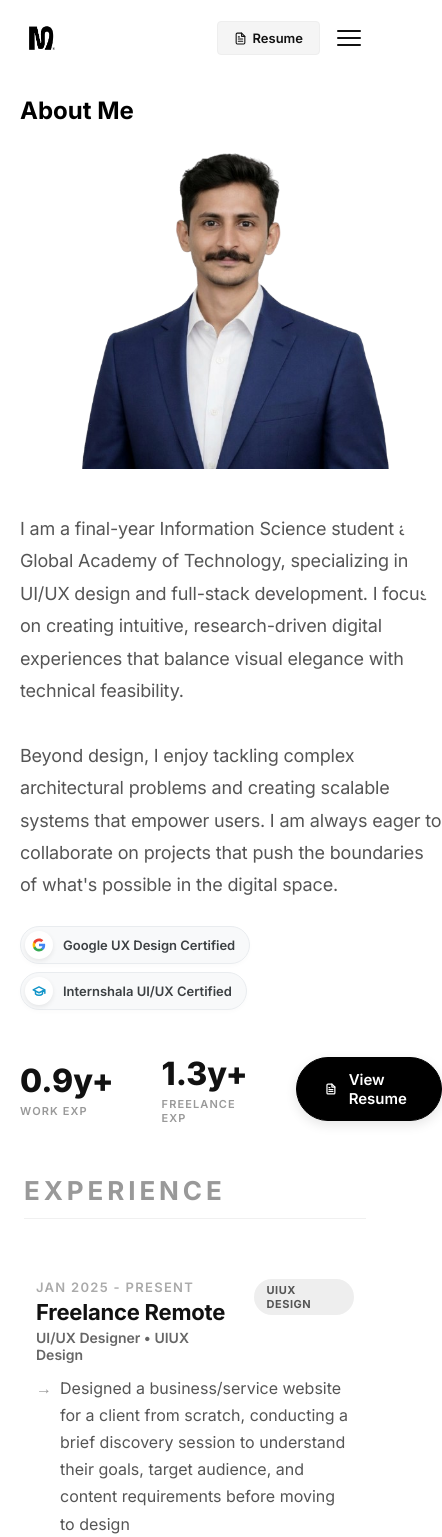
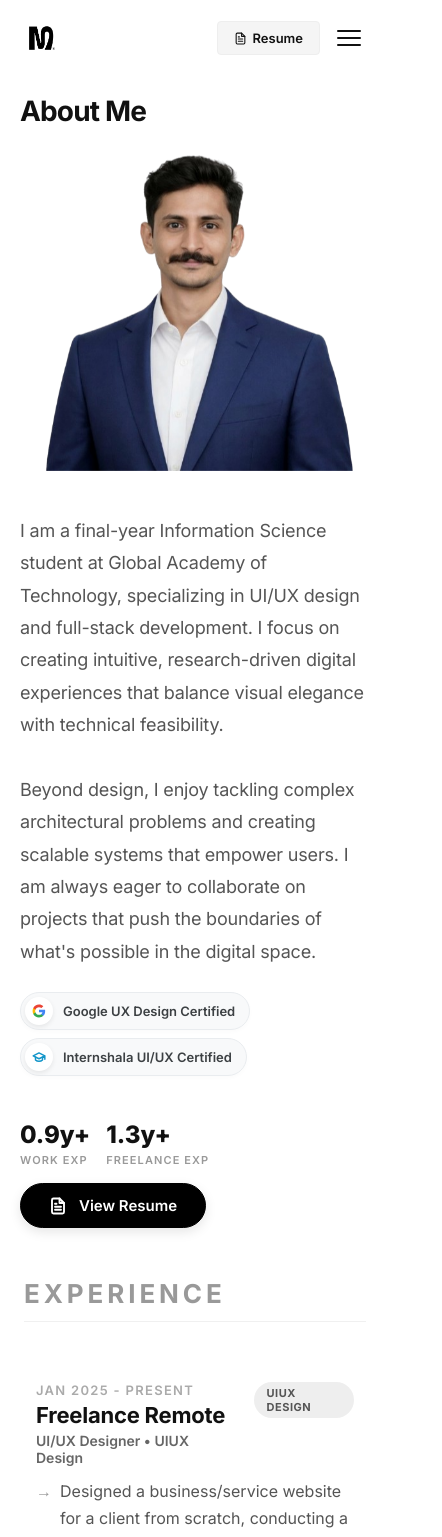
Before and after one commit to munirajubr/Portfolio, a React (Vite) app: page /about in a window 390 px wide. Shown: the top 1537 px of the page, 442 px wide, since content can reach past the window. Built offline with nearby package versions, Linux system fonts and the light colour scheme.

Commit message:
about section css update

```diff
--- a/src/index.css
+++ b/src/index.css
@@ -1295,13 +1295,14 @@ body {
   }
 
   .about-hero-row {
-    flex-direction: column-reverse; /* Put text below photo or keep consistent */
+    /* Keep horizontal on tablet, only stack on mobile */
+    flex-direction: row;
     gap: 40px;
+    align-items: center;
   }
   .about-photo-wrap.photo-desktop {
     width: 100%;
-    max-width: 400px;
-    margin: 0 auto;
+    max-width: 380px;
     display: flex;
   }
   .about-photo-wrap.photo-mobile {
--- a/src/pages/AboutMe.jsx
+++ b/src/pages/AboutMe.jsx
@@ -47,7 +47,7 @@ export default function AboutMe() {
           <div className="about-hero-row">
             {/* Left */}
             <div className="about-text-col reveal delay-2">
-              <h1 className="reveal delay-1">About Me</h1>
+              <h1 className="hero-title reveal delay-1">About Me</h1>
               {/* Mobile Photo: Shows between title and bio on mobile */}
               <div className="about-photo-wrap photo-mobile reveal delay-3">
                 <img
--- a/src/responsive.css
+++ b/src/responsive.css
@@ -24,7 +24,8 @@
   .hero-subtitle        { font-size: 18px !important; }
 
   /* Page / section titles */
-  .page-title           { font-size: 26px !important; }
+  .page-title,
+  .hero-title,
   .section-heading      { font-size: 26px !important; }
 
   /* Project cards */
@@ -80,11 +81,14 @@
   .hero-subtitle        { font-size: 18px !important; }
 
   /* Stats numbers in hero / about */
-  .hero-stats-row span[style*="font-size: 32"],
-  .about-stats-row span[style*="font-size: 32"] { font-size: 22px !important; }
+  .stats-row .stat-value,
+  .hero-stats-row .stat-value,
+  .about-stats-row .stat-value,
+  .stat-value { font-size: 24px !important; }
 
   /* Page / section titles */
-  .page-title           { font-size: 20px !important; }
+  .page-title,
+  .hero-title,
   .section-heading      { font-size: 20px !important; }
 
   /* Project cards */
@@ -146,8 +150,6 @@
   }
   /* Hide large illustrations on tablet, but keep photos if they fit */
   .hero-illustration { display: none !important; }
-  .about-photo-wrap.photo-desktop { display: none !important; }
-  .about-photo-wrap.photo-mobile { display: flex !important; margin: 0 auto 20px; max-width: 320px; }
 
   /* Project cards – thumbnail on top, info below */
   .project-card-row {
@@ -163,11 +165,7 @@
     width: 100% !important;
   }
 
-  /* About hero */
-  .about-hero-row {
-    flex-direction: column !important;
-    align-items: flex-start !important;
-  }
+
 
   /* Experience card */
   .exp-card-row {
@@ -285,6 +283,7 @@
     margin-top: 24px;
   }
 
+  .hero-title,
   .hero-headline {
     font-size: 28px !important;
   }
@@ -343,9 +342,10 @@
     max-width: 320px;
     margin: 0 auto 20px;
   }
+  .stats-row,
   .about-stats-row {
     flex-wrap: wrap !important;
-    gap: 12px !important;
+    gap: 16px !important;
   }
   /* About resume btn – handled in typography block */
 
```
